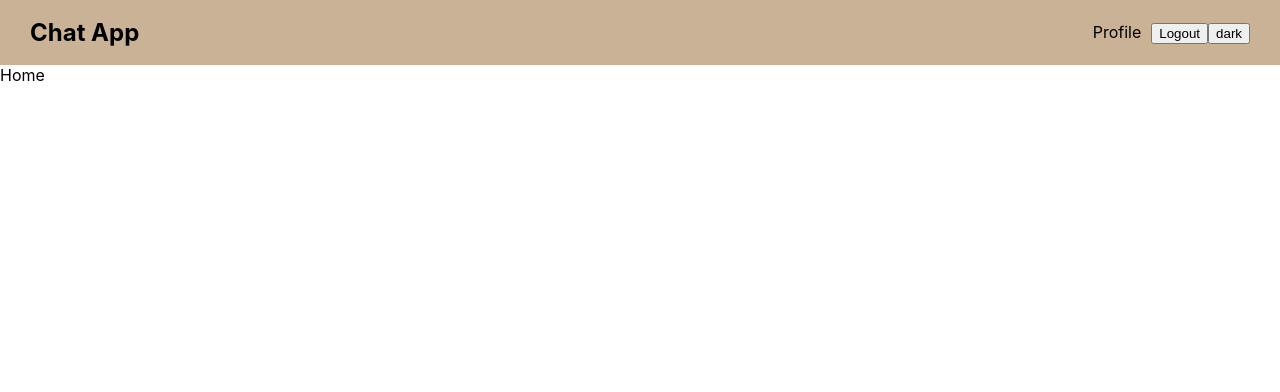
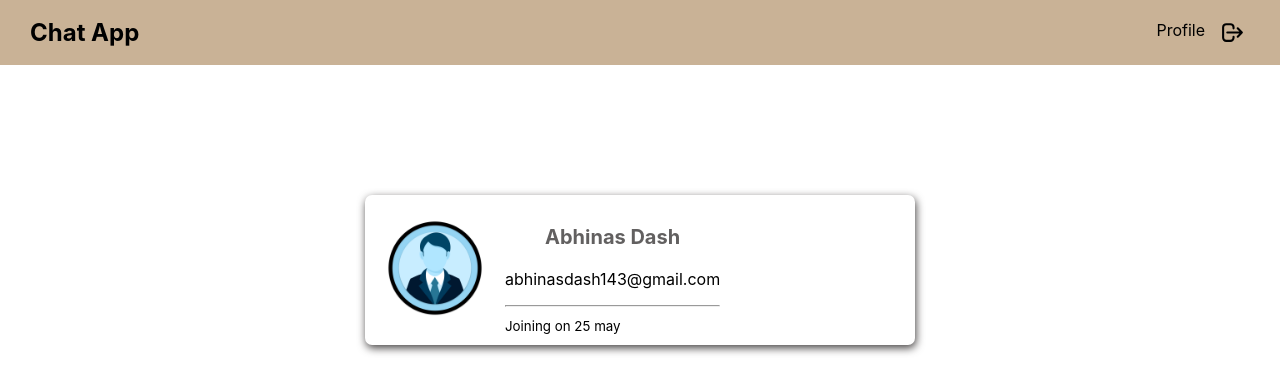
Before and after one commit to Abhinas098/React-Chat-App, a React (Create React App) app: page /profile in a window 1280 px wide. Before the commit this address led to /home. Shown: the top 392 px of the page. Built offline with nearby package versions, Linux system fonts and the light colour scheme; no server answers; sample sign-in values are in the browser's storage.

Commit message:
Profile section

```diff
--- a/src/App.css
+++ b/src/App.css
@@ -68,6 +68,8 @@
   color: red;
   text-align: center;
 }
+
+/* Loader */
 @keyframes spinner {
   0% {
     transform: rotate(0deg);
@@ -88,3 +90,42 @@
   border-radius: 50%;
   animation: spinner 1s linear infinite;
 }
+
+/* Profile */
+.Profile {
+  display: flex;
+  align-items: center;
+}
+.image {
+  position: relative;
+  margin-right: 20px;
+}
+.image img {
+  width: 100px;
+  height: 100px;
+  border-radius: 50%;
+  border: 1px solid var(--color-4);
+  transition: 0.5s ease-in-out all;
+}
+.image:hover img {
+  opacity: 0.4;
+  cursor: crosshair;
+  width: 110px;
+  height: 110px;
+}
+.image:hover .overlay {
+  opacity: 1;
+}
+.overlay {
+  transition: 0.5s ease;
+  opacity: 0;
+  position: absolute;
+  top: 50%;
+  left: 50%;
+  transform: translate(-50%, -50%);
+  text-align: center;
+}
+#photo {
+  display: none;
+  cursor: pointer;
+}
--- a/src/App.js
+++ b/src/App.js
@@ -9,6 +9,7 @@ import { useContext } from "react";
 import { AuthContext } from "./store/AuthCtx";
 import PublicRoute from "./component/Routes/PublicRoute";
 import PrivateRoute from "./component/Routes/PrivateRoute";
+import Profile from "./component/pages/Profile";
 
 function App() {
 
@@ -32,6 +33,10 @@ function App() {
           <Home />
         </PrivateRoute>
 
+        <PrivateRoute path="/profile" exact>
+          <Profile />
+        </PrivateRoute>
+
         <PrivateRoute path="*" exact>
           <Redirect to="home" />
         </PrivateRoute>
--- /dev/null
+++ b/src/component/Icons/Camera.jsx
@@ -0,0 +1,27 @@
+import React from "react";
+
+const Camera = () => {
+  return (
+    <svg
+      xmlns="http://www.w3.org/2000/svg"
+      fill="none"
+      viewBox="0 0 24 24"
+      strokeWidth={1.5}
+      stroke="currentColor"
+      style={{ height: "25px", width: "25px", cursor: "pointer"}}
+    >
+      <path
+        strokeLinecap="round"
+        strokeLinejoin="round"
+        d="M6.827 6.175A2.31 2.31 0 015.186 7.23c-.38.054-.757.112-1.134.175C2.999 7.58 2.25 8.507 2.25 9.574V18a2.25 2.25 0 002.25 2.25h15A2.25 2.25 0 0021.75 18V9.574c0-1.067-.75-1.994-1.802-2.169a47.865 47.865 0 00-1.134-.175 2.31 2.31 0 01-1.64-1.055l-.822-1.316a2.192 2.192 0 00-1.736-1.039 48.774 48.774 0 00-5.232 0 2.192 2.192 0 00-1.736 1.039l-.821 1.316z"
+      />
+      <path
+        strokeLinecap="round"
+        strokeLinejoin="round"
+        d="M16.5 12.75a4.5 4.5 0 11-9 0 4.5 4.5 0 019 0zM18.75 10.5h.008v.008h-.008V10.5z"
+      />
+    </svg>
+  );
+};
+
+export default Camera;
--- /dev/null
+++ b/src/component/Icons/Logout.jsx
@@ -0,0 +1,27 @@
+import React from "react";
+
+const Logout = () => {
+  return (
+    <svg
+      xmlns="http://www.w3.org/2000/svg"
+      style={{
+        height: "25px",
+        width: "35px",
+        cursor: "pointer",
+        float: "right",
+      }}
+      fill="none"
+      viewBox="0 0 24 24"
+      stroke="currentColor"
+      strokeWidth={2}
+    >
+      <path
+        strokeLinecap="round"
+        strokeLinejoin="round"
+        d="M17 16l4-4m0 0l-4-4m4 4H7m6 4v1a3 3 0 01-3 3H6a3 3 0 01-3-3V7a3 3 0 013-3h4a3 3 0 013 3v1"
+      />
+    </svg>
+  );
+};
+
+export default Logout;
--- a/src/component/layout/Nav.jsx
+++ b/src/component/layout/Nav.jsx
@@ -5,6 +5,7 @@ import { auth, db } from "../../firebase";
 import { doc, updateDoc } from "firebase/firestore";
 import { AuthContext } from "../../store/AuthCtx";
 import { useHistory } from "react-router-dom";
+import Logout from "../Icons/Logout";
 
 const Nav = () => {
   let user = useContext(AuthContext);
@@ -25,15 +26,15 @@ const Nav = () => {
           {user.isLogin ? (
             <>
               <NavLink to="profile">Profile</NavLink>
-              <button onClick={logoutHandler}>Logout</button>
+              <Logout onClick={logoutHandler}></Logout>
             </>
           ) : (
             <>
               <NavLink to="register">Register</NavLink>
               <NavLink to="login">Login</NavLink>
+              <button>dark</button>
             </>
           )}
-          <button>dark</button>
         </div>
       </div>
     </>
--- /dev/null
+++ b/src/component/pages/Profile.jsx
@@ -0,0 +1,39 @@
+import React, { useState } from "react";
+import img from "../../user.png";
+import Camera from "../Icons/Camera";
+
+const Profile = () => {
+  const [photo, setPhoto] = useState("");
+
+  console.log(photo);
+  return (
+    <div className="card">
+      <div className="Profile">
+        <div className="image">
+          <img src={img} alt="User" />
+          <div className="overlay">
+            <>
+              <label htmlFor="photo">
+                <Camera />
+              </label>
+              <input
+                type="file"
+                accept="image/"
+                id="photo"
+                onChange={(e) => setPhoto(e.target.files[0])}
+              />
+            </>
+          </div>
+        </div>
+        <div className="text-container">
+          <h3>Abhinas Dash</h3>
+          <p>abhinasdash143@gmail.com</p>
+          <hr />
+          <small>Joining on 25 may</small>
+        </div>
+      </div>
+    </div>
+  );
+};
+
+export default Profile;
```
Also changed, not shown: src/user.png (added).
